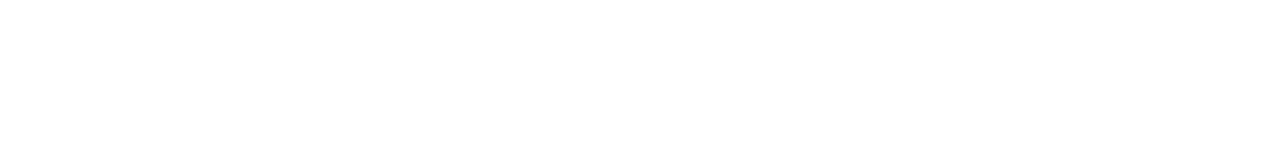
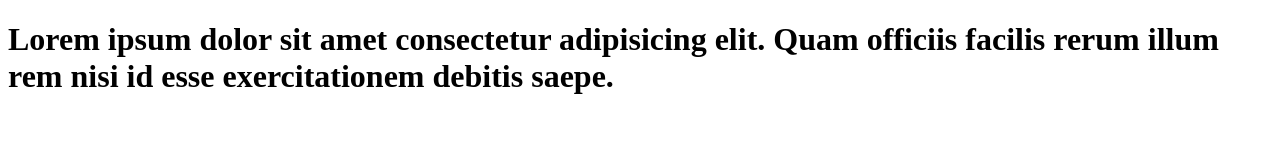
Before and after one commit to BunyodKamaritdinov/menejer_project, a plain HTML site: page index.html in a window 1280 px wide. Drawn offline with Linux system fonts and the light colour scheme.

Commit message:
uploud new content

```diff
--- a/index.html
+++ b/index.html
@@ -19,6 +19,7 @@
         </main>
         <footer class="footer">
             <div class="container">
+                <h1>Lorem ipsum dolor sit amet consectetur adipisicing elit. Quam officiis facilis rerum illum rem nisi id esse exercitationem debitis saepe.</h1>
 
             </div>
         </footer>
```
